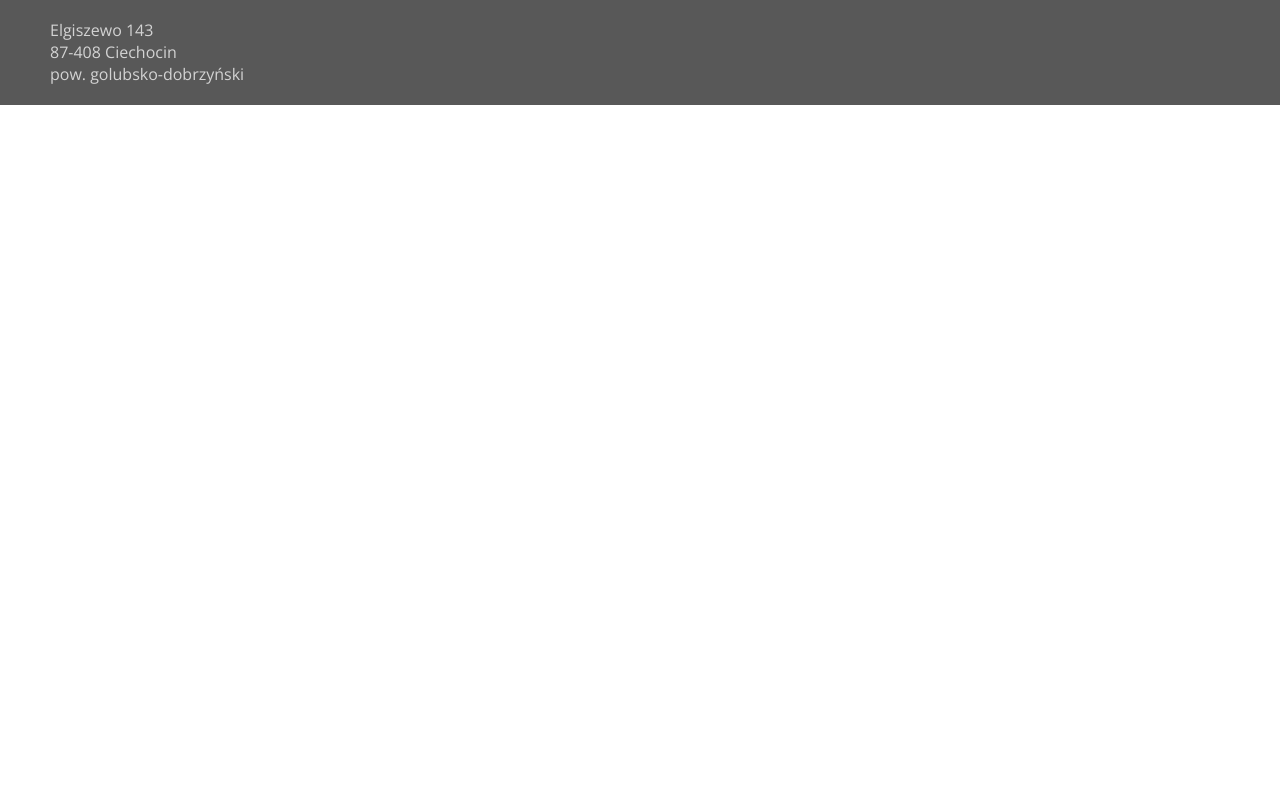
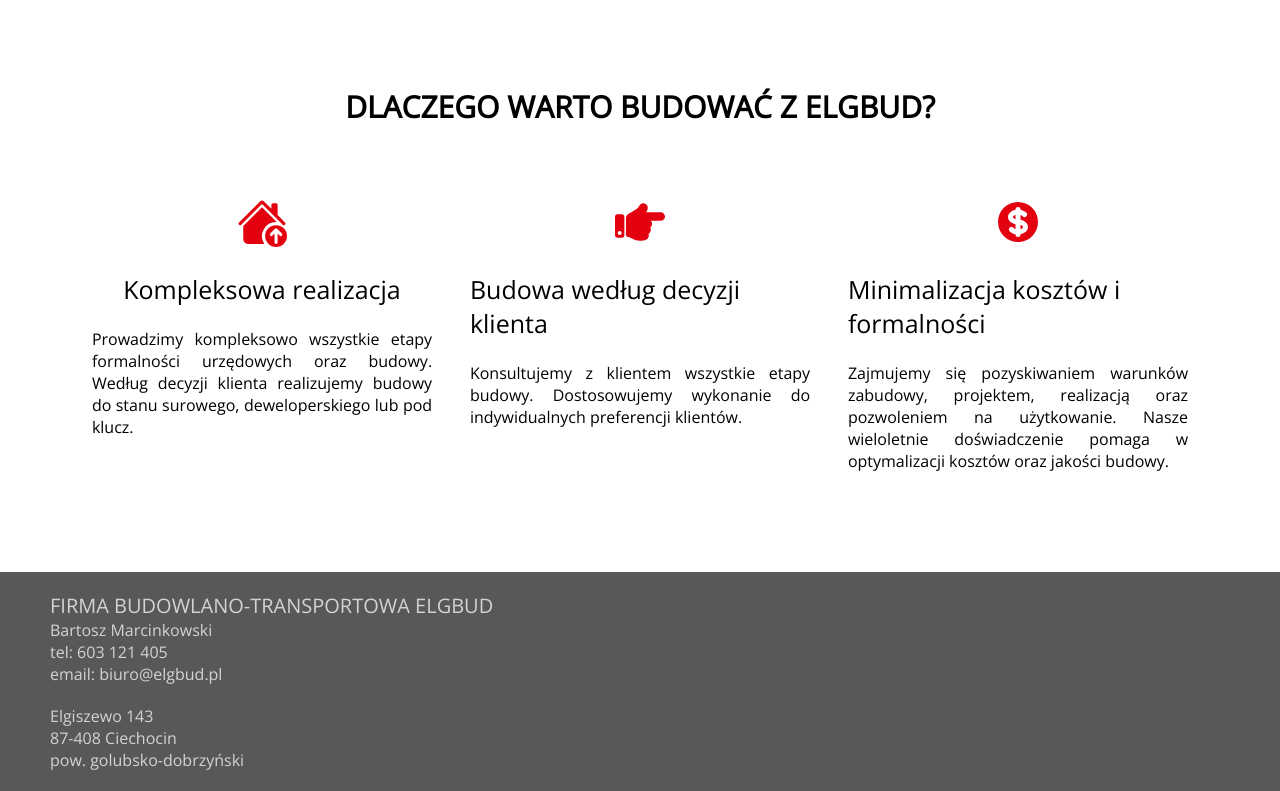
Before and after one commit to olkowskidaniel/elgbud-new, a React (Create React App) app: page / in a window 1280 px wide. Shown: the part 914-1705 px from the top of the page. Before the commit the page ends 1019 px from the top, so only its background shows below. Built offline with nearby package versions, Linux system fonts and the light colour scheme.

Commit message:
home why component finished

```diff
--- a/src/components/home-welcome/home-welcome.component.jsx
+++ b/src/components/home-welcome/home-welcome.component.jsx
@@ -1,12 +1,12 @@
 import "./home-welcome.styles.scss";
-import tinyHouseImg from "../../assets/images/tiny-house.jpg";
+import homePageHouse from "../../assets/images/home-page-house.jpg";
 import { BiCheckCircle } from "react-icons/bi";
 import { IconContext } from "react-icons/lib";
 
 
 const HomeWelcome = () => {
     return (
-        <div className="home-welcome-container" style={{backgroundImage: `url(${tinyHouseImg})`, backgroundSize: 'cover'}}>
+        <div className="home-welcome-container" style={{backgroundImage: `url(${homePageHouse})`, backgroundSize: 'cover', backgroundPosition: 'center center'}}>
             <div className="home-welcome-box">
                 <p>
                     ELGBUD
--- a/src/components/home-welcome/home-welcome.styles.scss
+++ b/src/components/home-welcome/home-welcome.styles.scss
@@ -4,14 +4,13 @@
     position: relative;
     max-width: 100%;
     width: 100vw;
-    height: calc(100vh - 100px);
-
+    height: 100vh;
     .home-welcome-box {
         width: 50%;
         height: 60%;
         background-color: white;
         border-radius: 20px;
-        opacity: 0.8;
+        opacity: 0.9;
         position: absolute;
         top: 50%;
         transform: translateY(-50%);
--- /dev/null
+++ b/src/components/home-why/home-why.component.jsx
@@ -0,0 +1,56 @@
+import "./home-why.styles.scss";
+import { BsHouseUpFill } from "react-icons/bs";
+import { FaHandPointRight } from "react-icons/fa";
+import { HiCurrencyDollar } from "react-icons/hi";
+import { IconContext } from "react-icons/lib";
+
+
+const whyItems = [
+    {
+        id: 0,
+        title: "Kompleksowa realizacja",
+        description: "Prowadzimy kompleksowo wszystkie etapy formalności urzędowych oraz budowy. Według decyzji klienta realizujemy budowy do stanu surowego, deweloperskiego lub pod klucz.",
+        icon: BsHouseUpFill,
+    },
+    {
+        id: 1,
+        title: "Budowa według decyzji klienta",
+        description: "Konsultujemy z klientem wszystkie etapy budowy. Dostosowujemy wykonanie do indywidualnych preferencji klientów.",
+        icon: FaHandPointRight,
+    },
+    {
+        id: 2,
+        title: "Minimalizacja kosztów i formalności",
+        description: "Zajmujemy się pozyskiwaniem warunków zabudowy, projektem, realizacją oraz pozwoleniem na użytkowanie. Nasze wieloletnie doświadczenie pomaga w optymalizacji kosztów oraz jakości budowy.",
+        icon: HiCurrencyDollar,
+    },
+]
+
+
+const HomeWhy = () => {
+    return (
+        <div className="home-why-container">
+            <p>DLACZEGO WARTO BUDOWAĆ Z ELGBUD?</p>
+            <div className="why-items-wrapper">
+                <IconContext.Provider value={{className: "why-icon"}}>
+                    {whyItems.map(({title, description, icon}) => {
+                        const Icon = icon;
+                        return (
+                            <div className="why-item">
+                                <i>
+                                    <Icon/>
+                                </i>
+                                <p className="why-item-title">{title}</p>
+                                <p className="why-item-desc">{description}</p>
+                            </div>
+                        )
+
+                    })}
+                </IconContext.Provider>
+
+            </div>
+        </div>
+    )
+}
+
+export default HomeWhy;
--- /dev/null
+++ b/src/components/home-why/home-why.styles.scss
@@ -0,0 +1,65 @@
+@import "../../variables.scss";
+
+.home-why-container {
+    margin: 100px 10px;
+    display: flex;
+    flex-direction: column;
+
+    p:first-child {
+        text-align: center;
+        font-size: 30px;
+        font-weight: bold;
+    }
+
+    .why-items-wrapper {
+        display: flex;
+        width: 90%;
+        justify-content: space-around;
+        align-self: center;
+        margin-top: 70px;
+        .why-item {
+            display: flex;
+            flex-direction: column;
+            flex-basis: 30%;
+            align-items: center;
+            .why-icon {
+                width: 50px;
+                height: 50px;
+                fill: $primary-color;
+            }
+
+            .why-item-title {
+                font-size: 25px;
+                margin-top: 20px;
+            }
+
+            .why-item-desc {
+                text-align: justify;
+                margin-top: 22px;
+            }
+        }
+
+    }
+}
+
+
+@media (max-width: $breakpoint-tablet) {
+    .home-why-container {
+        .why-items-wrapper {
+            width: 70%;
+            margin-top: 10px;
+            flex-direction: column;
+            .why-item {
+                margin-top: 50px;
+            }
+        }
+    }
+}
+
+@media (max-width: $breakpoint-smartphone) {
+    .home-why-container {
+        .why-items-wrapper {
+            width: 90%;
+        }
+    }
+}
--- a/src/routes/home/home-page.component.jsx
+++ b/src/routes/home/home-page.component.jsx
@@ -1,6 +1,7 @@
 import "./home-page.styles.scss";
 // import { useQuery, gql } from '@apollo/client';
 import HomeWelcome from "../../components/home-welcome/home-welcome.component";
+import HomeWhy from "../../components/home-why/home-why.component";
 
 
 // const GET_OFFERS = gql`
@@ -31,6 +32,7 @@ const HomePage = () => {
     return (
         <div className="home-page-container">
             <HomeWelcome />
+            <HomeWhy />
         </div>
     )
 }
```
Also changed, not shown: src/assets/images/home-page-house.jpg (added), src/assets/images/tiny-house.jpg (deleted).
